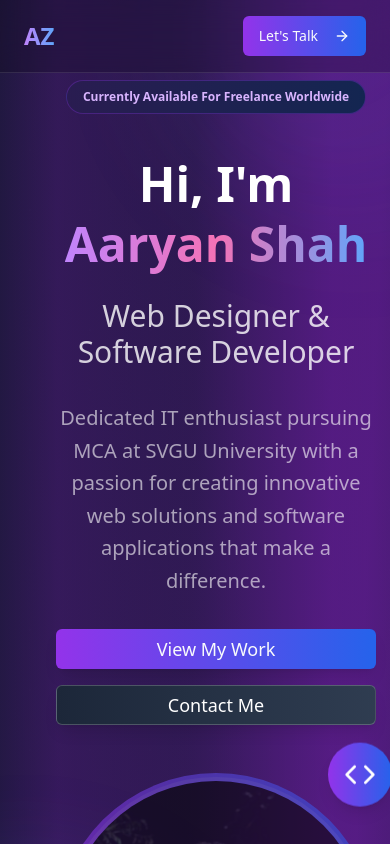
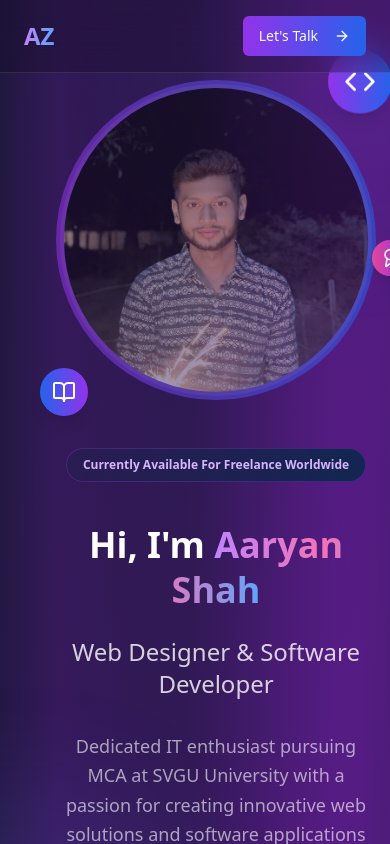
Before and after one commit to Aaryan408/aaryan, a React (Vite) app: page / in a window 390 px wide. Shown: the top 844 px of the page. Built offline with nearby package versions, Linux system fonts and the light colour scheme.

Commit message:
Fix mobile view and button clickability
Center content on mobile and make social buttons clickable.

```diff
--- a/src/pages/Index.tsx
+++ b/src/pages/Index.tsx
@@ -184,22 +184,22 @@ const Index = () => {
 
         <div className="container mx-auto relative z-10">
           <div className="grid lg:grid-cols-2 gap-12 items-center">
-            <div className="text-center lg:text-left animate-fade-in">
+            <div className="text-center lg:text-left animate-fade-in order-2 lg:order-1">
               <div className="mb-6">
                 <Badge className="bg-gradient-to-r from-purple-600/20 to-blue-600/20 text-purple-300 border-purple-600/30 mb-4 px-4 py-2">
                   Currently Available For Freelance Worldwide
                 </Badge>
               </div>
-              <h1 className="text-5xl lg:text-7xl font-bold mb-6 leading-tight">
+              <h1 className="text-4xl md:text-5xl lg:text-7xl font-bold mb-6 leading-tight">
                 Hi, I'm{" "}
                 <span className="bg-gradient-to-r from-purple-400 via-pink-400 to-blue-400 bg-clip-text text-transparent">
                   Aaryan Shah
                 </span>
               </h1>
-              <h2 className="text-3xl lg:text-4xl text-white/80 mb-8 font-light">
+              <h2 className="text-2xl md:text-3xl lg:text-4xl text-white/80 mb-8 font-light">
                 Web Designer & Software Developer
               </h2>
-              <p className="text-xl text-white/60 mb-8 max-w-2xl leading-relaxed">
+              <p className="text-lg md:text-xl text-white/60 mb-8 max-w-2xl leading-relaxed mx-auto lg:mx-0">
                 Dedicated IT enthusiast pursuing MCA at SVGU University with a passion for creating
                 innovative web solutions and software applications that make a difference.
               </p>
@@ -218,7 +218,7 @@ const Index = () => {
                 </Button>
               </div>
             </div>
-            <div className="flex justify-center lg:justify-end">
+            <div className="flex justify-center lg:justify-end order-1 lg:order-2">
               <div className="relative group">
                 {/* Profile Image */}
                 <div className="relative w-80 h-80 lg:w-96 lg:h-96">
@@ -561,10 +561,10 @@ const Index = () => {
                 </h3>
                 <div className="space-y-4">
                   <div
-                    className="flex items-center space-x-4 p-4 bg-white/5 rounded-lg border border-white/10 hover:bg-white/10 transition-colors duration-200 cursor-pointer"
+                    className="flex items-center space-x-4 p-4 bg-white/5 rounded-lg border border-white/10 hover:bg-white/10 transition-colors duration-200 cursor-pointer group"
                     onClick={() => window.open('mailto:shaharyan408@gmail.com', '_blank')}
                   >
-                    <div className="w-12 h-12 bg-gradient-to-r from-purple-600 to-blue-600 rounded-lg flex items-center justify-center">
+                    <div className="w-12 h-12 bg-gradient-to-r from-purple-600 to-blue-600 rounded-lg flex items-center justify-center group-hover:scale-110 transition-transform duration-200">
                       <Mail className="w-6 h-6 text-white" />
                     </div>
                     <div>
@@ -573,10 +573,10 @@ const Index = () => {
                     </div>
                   </div>
                   <div
-                    className="flex items-center space-x-4 p-4 bg-white/5 rounded-lg border border-white/10 hover:bg-white/10 transition-colors duration-200 cursor-pointer"
+                    className="flex items-center space-x-4 p-4 bg-white/5 rounded-lg border border-white/10 hover:bg-white/10 transition-colors duration-200 cursor-pointer group"
                     onClick={() => window.open('https://github.com/Aaryan408', '_blank')}
                   >
-                    <div className="w-12 h-12 bg-gradient-to-r from-purple-600 to-blue-600 rounded-lg flex items-center justify-center">
+                    <div className="w-12 h-12 bg-gradient-to-r from-purple-600 to-blue-600 rounded-lg flex items-center justify-center group-hover:scale-110 transition-transform duration-200">
                       <Github className="w-6 h-6 text-white" />
                     </div>
                     <div>
@@ -585,10 +585,10 @@ const Index = () => {
                     </div>
                   </div>
                   <div
-                    className="flex items-center space-x-4 p-4 bg-white/5 rounded-lg border border-white/10 hover:bg-white/10 transition-colors duration-200 cursor-pointer"
+                    className="flex items-center space-x-4 p-4 bg-white/5 rounded-lg border border-white/10 hover:bg-white/10 transition-colors duration-200 cursor-pointer group"
                     onClick={() => window.open('https://linkedin.com/in/aaryanshah-tech', '_blank')}
                   >
-                    <div className="w-12 h-12 bg-gradient-to-r from-purple-600 to-blue-600 rounded-lg flex items-center justify-center">
+                    <div className="w-12 h-12 bg-gradient-to-r from-purple-600 to-blue-600 rounded-lg flex items-center justify-center group-hover:scale-110 transition-transform duration-200">
                       <Linkedin className="w-6 h-6 text-white" />
                     </div>
                     <div>
@@ -624,26 +624,26 @@ const Index = () => {
               <Button
                 variant="ghost"
                 size="sm"
-                className="text-white/60 hover:text-white hover:bg-white/10 transition-all duration-200 hover:scale-110"
+                className="text-white/60 hover:text-white hover:bg-white/10 transition-all duration-200 hover:scale-110 group"
                 onClick={() => window.open('https://github.com/Aaryan408', '_blank')}
               >
-                <Github className="w-5 h-5" />
+                <Github className="w-5 h-5 group-hover:rotate-12 transition-transform duration-200" />
               </Button>
               <Button
                 variant="ghost"
                 size="sm"
-                className="text-white/60 hover:text-white hover:bg-white/10 transition-all duration-200 hover:scale-110"
+                className="text-white/60 hover:text-white hover:bg-white/10 transition-all duration-200 hover:scale-110 group"
                 onClick={() => window.open('https://linkedin.com/in/aaryanshah-tech', '_blank')}
               >
-                <Linkedin className="w-5 h-5" />
+                <Linkedin className="w-5 h-5 group-hover:scale-110 transition-transform duration-200" />
               </Button>
               <Button
                 variant="ghost"
                 size="sm"
-                className="text-white/60 hover:text-white hover:bg-white/10 transition-all duration-200 hover:scale-110"
+                className="text-white/60 hover:text-white hover:bg-white/10 transition-all duration-200 hover:scale-110 group"
                 onClick={() => window.open('mailto:shaharyan408@gmail.com', '_blank')}
               >
-                <Mail className="w-5 h-5" />
+                <Mail className="w-5 h-5 group-hover:bounce transition-transform duration-200" />
               </Button>
             </div>
           </div>
```
